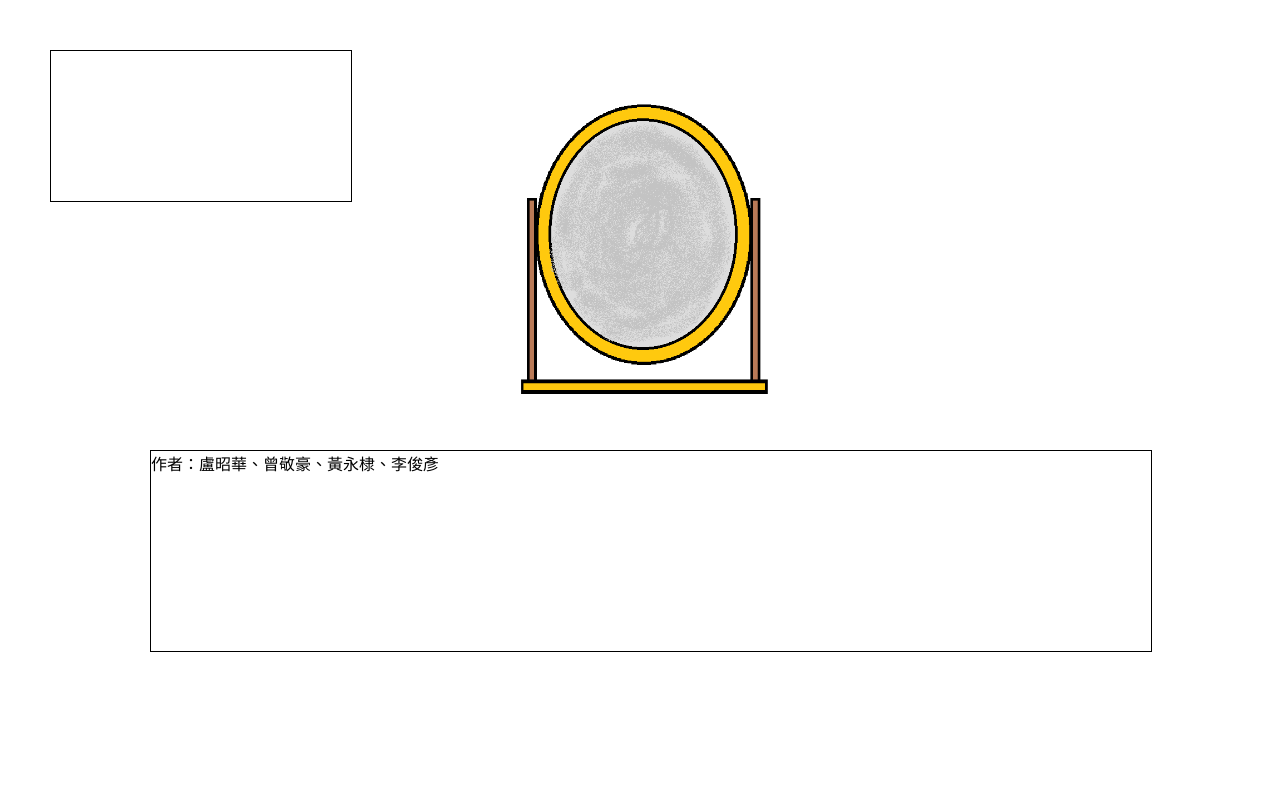
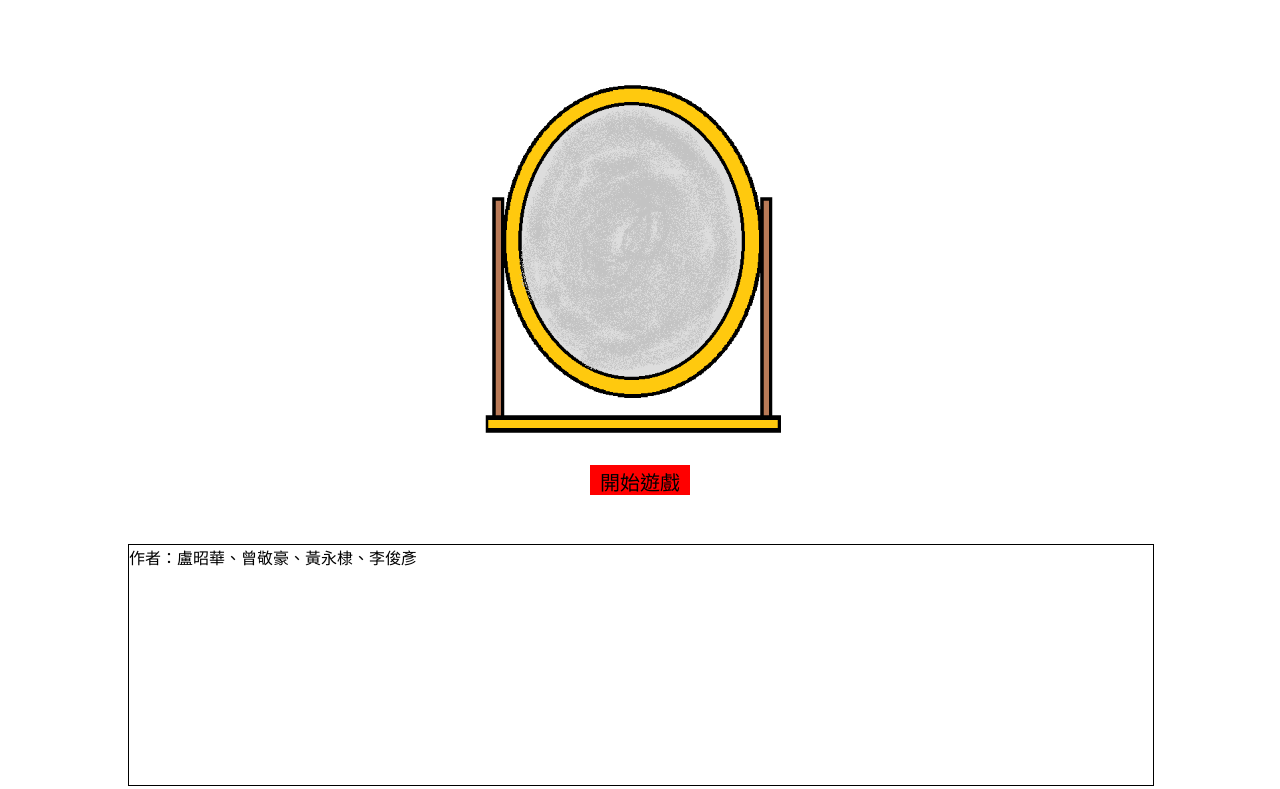
Before and after one commit to skps2010/mirrior_of_love, a plain HTML site: page index.html in a window 1280 px wide. Drawn offline with Linux system fonts and the light colour scheme.

Commit message:
Add files via upload

```diff
--- a/main.js
+++ b/main.js
@@ -3,7 +3,9 @@ var mapH, mapW, map
 const bH = 30
 const bW = 100
 const space = 40
-const talk_height = 220
+const invRight = 100
+const invTop = 50
+var talk_height
 var c
 var blockList = []
 var select = null
@@ -12,6 +14,7 @@ var slot = [null, null, null]
 var size = 0
 var lastY
 var state = 0
+var menuText
 
 function unclick(e) {
     if (state == 1 && select) {
@@ -33,16 +36,16 @@ function unclick(e) {
             }
 
             if (slot[i]) {
-                slot[i].move(mapW - 50, 30 + size * space)
+                slot[i].move(mapW - invRight, invTop + size * space)
                 size++
             }
 
             slot[i] = select
             action(getString())
         } else {
-            if (lastY) select.move(mapW - 50, lastY)
+            if (lastY) select.move(mapW - invRight, lastY)
             else {
-                select.move(mapW - 50, 30 + size * space)
+                select.move(mapW - invRight, invTop + size * space)
                 size++
             }
         }
@@ -70,15 +73,20 @@ function getString() {
 }
 
 function inInv(b) {
-    return b.x >= mapW - 60
+    return b.x >= mapW - invRight - bW
 }
 
 function init() {
     map = $("#map")
-    mapH = map.height()
-    mapW = map.width()
+    map[0].width = $("body").width(); //document.width is obsolete
+    map[0].height = $("body").height(); //document.height is obsolete
+    mapH = map[0].height
+    mapW = map[0].width
+    talk_height = mapH * 4 / 10
+
     c = map.get(0).getContext("2d")
     setImg("風月鑒(模糊)")
+    menuText = $("#text").html()
 
     map.mousemove(e => {
         mx = e.offsetX
@@ -119,7 +127,7 @@ function init() {
             blockList.push(new block(mapW / 2, mapH - talk_height, "開始遊戲", "red"))
             state = 0
             talkCount++
-            $("#text").html("作者：盧昭華、曾敬豪、黃永棣、李俊彥 ")
+            $("#text").html(menuText)
             setImg("風月鑒(模糊)")
 
             update()
@@ -173,7 +181,7 @@ class block {
 }
 
 function add(name, color) {
-    blockList.push(new block(mapW - 50, 30 + size * space, name, color))
+    blockList.push(new block(mapW - invRight, invTop + size * space, name, color))
     size++
 }
 
--- a/story.js
+++ b/story.js
@@ -31,7 +31,7 @@ const oStory = {
     },
     我照風月鑑03: {
         text: '正如道士所言，我的身體越來越舒暢。也覺得骷髏越看其實也沒那麼可怕了，反而有種可愛的感覺。三日之期轉眼即逝，在歸還風月鑒並且向道士道謝了以後，我迅速向我最忠心的僕人詢問，城附近最近的墓地在哪裡。並帶著十個機靈的小夥子去盜了十幾具骷髏。那潔白的身體，光滑的手臂，細長的大腿，使我萬分的著迷.....',
-        end: 0,
+        end: 1,
         img: "結局0"
     },
     我翻面風月鑑: {
@@ -39,7 +39,7 @@ const oStory = {
         set: "story.flip^=1"
     },
     我照風月鑑10: {
-        text: '我將正面一照，只見鳳姐站在里面招手叫他．賈瑞心中一喜，蕩悠悠的覺得進了鏡子，与鳳姐云雨一番，鳳姐仍送他出來．到了床上，哎喲了一聲，一睜眼，鏡子從手里掉過來，仍是反面立著一個骷髏．賈瑞自覺汗津津的，底下已遺了一灘精．',
+        text: '我將正面一照，只見鳳姐站在里面招手叫我．心中一喜，蕩悠悠的覺得進了鏡子，與鳳姐云雨一番，鳳姐仍送我出來．到了床上，哎喲了一聲，一睜眼，鏡子從手里掉過來，仍是反面立著一個骷髏．我自覺汗津津的，底下已遺了一灘精．',
         img: "風月鑒(鳳姐)"
     },
     我照風月鑑11: {
@@ -107,7 +107,7 @@ const oStory = {
         img: "窗(月)"
     },
     我看枷鎖: {
-        text: '這個枷鎖把我的手禁錮住了，讓我非常不方便。它看起來有點老舊，外表都生鏽了一大片，說不定我可以想辦法破壞它。'
+        text: '這個枷鎖把我的手禁錮住了，讓我非常不方便。它看起來有點老舊，外表都生鏽了一大片，說不定我可以想辦法撞壞它'
     },
     我看壞掉的枷鎖: {
         text: '剛好這個被我破壞掉的半個鐵製枷鎖呈現鉤子狀，感覺可以為我所用。'
@@ -128,6 +128,15 @@ const oStory = {
         text: '我將枷鎖徹底破壞了，我的雙手獲得的自由。咦?這個壞掉的枷鎖成鉤狀，感覺有其他用途。也許我可以組合出什麼',
         add: ["壞掉的枷鎖", "組合"],
         remove: ["枷鎖"],
+    },
+    枷鎖撞擊牢籠: {
+        other: "枷鎖撞擊欄杆"
+    },
+    枷鎖撞擊門: {
+        other: "枷鎖撞擊欄杆"
+    },
+    枷鎖撞擊窗戶: {
+        text: "太高了撞不到..."
     },
     我看欄杆: {
         check: 'count>=2|0',
@@ -156,7 +165,7 @@ const oStory = {
         img: "稻草堆"
     },
     我看稻草堆0: {
-        text: '(稻草堆一移就散了)這裡有一堆稻草，還記得小時候看見窮人家的小孩會將稻草組合成的線，玩一個好像叫"繩飛"的遊戲，雖然是貧民的娛樂卻令我好生羨慕。等等，稻草堆裡好像有東西。'
+        text: '這裡有一堆稻草，還記得小時候看見窮人家的小孩會將稻草組合成的線，玩一個好像叫"繩飛"的遊戲，雖然是貧民的娛樂卻令我好生羨慕。等等，稻草堆裡好像有東西。'
     },
     我看稻草堆1: {
         text: '原來稻草堆裡有耙子，大概是哪個粗心的守衛忘在這的吧。',
@@ -165,8 +174,7 @@ const oStory = {
         img: "稻草堆(耙子)"
     },
     我看稻草堆2: {
-        text: '一堆充滿溼氣的稻草堆，我一點都都不想躺上去。',
-        img: "稻草堆"
+        text: '一堆充滿溼氣的稻草堆，我一點都都不想躺上去。我也許能用它編出什麼來...',
     },
     我組合稻草堆: {
         check: 'story.canHit|0'
@@ -213,10 +221,43 @@ const oStory = {
     耙子撞擊牢籠: {
         text: '響徹的聲音迴盪在這間牢籠裡，我得到了一個結論。要嗎就是周圍沒有守衛，要嘛守衛都是聾子。'
     },
+    我撞擊窗戶: {
+        text: '窗戶太高了，我連碰都碰不到。'
+    },
+    我撞擊門: {
+        set: 'story.dm|=0',
+        check: '(++story.dm>=3)+(story.dm>=5)'
+    },
+    我撞擊門0: {
+        text: '痛死我了，我為何要這樣做？'
+    },
+    我撞擊門1: {
+        text: '我感覺到自己的全身多了一條一條的瘀血，我覺得我快撐不住了...'
+    },
+    我撞擊門2: {
+        text: '我已經放棄離開這裡了，怎麼嘗試都是白費功夫。在這恐怖的氛圍下我終於失去理智，也許在這種時候，死亡對我來說是唯一解脫...',
+        end: -1,
+        img: '精神崩潰'
+    },
+    我撞擊欄杆: {
+        other: '我撞擊門'
+    },
+    我撞擊牢籠: {
+        other: '我撞擊門'
+    },
+    我撞擊耙子: {
+        other: '我撞擊門'
+    },
+    耙子撞擊我: {
+        other: '我撞擊門'
+    },
+    我看門外的鑰匙: {
+        text: '鑰匙太遠了拿不到，我需要工具來幫忙。',
+    },
     甩鉤甩門外的鑰匙: {
         text: '經過一些嘗試，我順利鉤中了鑰匙，將它從鉤上拿了下來。',
         add: ["鑰匙"],
-        remove: ["甩", "甩鉤"]
+        remove: ["甩", "甩鉤", "門外的鑰匙"]
     },
     甩鉤甩骷髏: {
         check: 'story.seenSke|0'
@@ -234,13 +275,19 @@ const oStory = {
         text: '鉤到門了，然後......發現好像沒甚麼意義。'
     },
     我看鑰匙: {
+        check: 'count>=2|0'
+    },
+    我看鑰匙0: {
         text: '這個應該就是這門的鑰匙，來試試看能不能打開門的鎖吧。',
         add: ["打開"]
+    },
+    我看鑰匙1: {
+        text: '這個就是這門的鑰匙，來試試看能不能打開門的鎖吧。',
     },
     我打開門: {
         text: '想不到我一個貴公子在危機的時候經然還保持鎮定與機靈，順利逃離了那個牢籠，也不忘了帶著耙子防身。就在踏出門的一剎那，我看見我親愛的鳳姐正向我招來，我自然跟了過去。鳳姐沒說話，臉上維持著嬌媚的笑容，竟然足不沾地的移動。不過是我最愛的鳳姐，我當然追隨。在經過一個岔路口時，那黑白無常出現在路前擋住我們的其中一條路且用驚訝並憤怒的眼神看著我們，鳳姐一看到就像隻小貓似的迅速地躲在了我的身後緊靠著我的背。鳳姐說:"賈瑞~我怕..."，並小聲地說:"我知道一個密道可以通往我的房間逃離他們的追殺，就在那邊"。鳳姐向另外一個方向指了指。但我心想，若現在我能夠展現男子漢的氣魄將黑白無常擊退，鳳姐一定會對我佩服的五體投地，且死心踏地的愛我。我應該怎麼做呢?',
         add: ["逃離", "攻擊", "黑白無常"],
-        remove: ["看", "撞擊", "組合", "牢籠", "欄杆", "窗戶", "鑰匙", "門"],
+        remove: ["看", "撞擊", "組合", "牢籠", "欄杆", "窗戶", "鑰匙", "門", "打開", "耙子"],
         set: "story.escaped=1",
         img: "黑白無常"
     },
@@ -249,7 +296,7 @@ const oStory = {
     },
     我攻擊黑白無常1: {
         text: '我用堅定的聲音向鳳姐說: "鳳姐不用怕，有我賈瑞在，定保你不背傷及一根寒毛。"隨即拿起耙子衝向前去，一招橫掃千軍向他們揮過去。 ……. 奇怪!?怎麼穿透過去了!?!?!? 在我還無法反應前黑白無常就再次拿鐵鎖把套住了我的脖子，我怒力掙扎監聽到: "好大的膽子!膽敢攻擊鬼差!本來想閻王念在你非大罪之人只是受困於私慾想從輕發落，看來沒有這個需要了。"我的意識越來越模糊，想向鳳姐求救才發現她竟然消失了。再見了世界...希望沒有人記得我一個這麼愚蠢的人。',
-        end: 1,
+        end: 2,
         img: "結局1"
     },
     我逃離黑白無常1: {
@@ -259,12 +306,12 @@ const oStory = {
     },
     我留在鏡子: {
         text: '我決定留在鏡子裡與鳳姐...相思到天荒地老... (賈瑞的家) 一個聲音在早晨劃過天際 : 老爺不好了!!少爺他...沒氣了!! 賈瑞的身體彷彿被吸乾一般倒在床上，床榻上滿是遺精，量多到滴到了地板上...',
-        end: 2,
+        end: 3,
         img: "結局3"
     },
     我離開鏡子: {
         text: '在鏡中一會兒，外面已經過了數百年。想不到今天的光景跟之前是多麼的不同啊。女孩各個美女如花，勝過我的鳳姐數十倍，這下可困擾了，得好好挑一個娶回家當老婆才是啊。 為了將我的奇幻故事保存下來，我拜訪許許多多的作家、漫畫家等等，希望能把我奇妙的一生公諸於世，可惜沒有半個人相信我說的話，只以為我是個神經病。 直到我遇見這幾位 俊俏無比、潘安再世、一表人才、玉樹臨風、風姿瀟灑 的公子們.......',
-        end: 3
+        end: 4
     }
 }
 var story
@@ -281,7 +328,7 @@ function setImg(s) {
     s = "img/" + s + ".png"
     $("#img").attr("src", s)
 
-    img.onload = () => $("#img").css("left", (650 - img.width / 2) + "px")
+    img.onload = () => $("#img").css("left", (mapW / 2 - img.width / 2) + "px")
 }
 
 function action(s) {
@@ -309,7 +356,7 @@ function action(s) {
     }
 
     $("#text").html("")
-    changeText(o.text, 0, ++talkCount)
+    changeText((o.end ? "(結局#" + o.end + ") " : "") + o.text, 0, ++talkCount)
 
     if (o.add) {
         o.add.forEach(e => {
@@ -323,7 +370,7 @@ function action(s) {
         });
     }
 
-    if (o.end != undefined) {
+    if (o.end) {
         state = 2
         blockList.length = 0
         blockList.push(new block(mapW / 2, mapH - talk_height, "回主畫面", "red"))
--- a/style.css
+++ b/style.css
@@ -1,26 +1,25 @@
 #map {
     position: absolute;
-    top: 50px;
-    left: 50px;
-    border: 1px solid #000000;
 }
 
 #text {
     position: absolute;
-    top: 450px;
-    left: 150px;
+    top: 68%;
+    left: 10%;
     border: 1px solid #000000;
-    width: 1000;
-    height: 200;
+    width: 80%;
+    height: 30%;
 }
 
 body {
+    margin: 0;
+    padding: 0;
     background-color: rgb(255, 255, 255);
 }
 
 #img {
     position: absolute;
-    top: 100px;
+    top: 10%;
     left: 519px;
-    height: 300;
+    height: 45%;
 }
```
